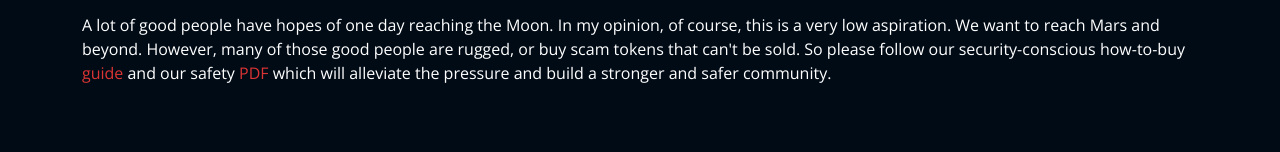
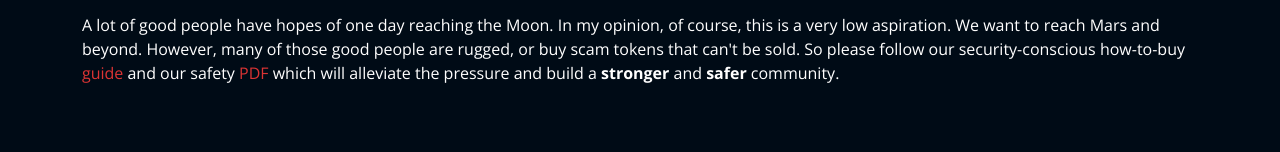
Before and after one commit to JamesPhoster/test-site, a plain HTML site: page index.html in a window 1280 px wide. Shown: the part 1068-1220 px from the top of the page. Drawn offline with nearby package versions, Linux system fonts and the light colour scheme; animation ran at ten frames a second.

Commit message:
Update index.html

```diff
--- a/index.html
+++ b/index.html
@@ -163,7 +163,7 @@ A lot of good people have hopes of one day reaching the Moon.
 
 In my opinion, of course, this is a very low aspiration. We want to reach Mars and beyond.
 
-However, many of those good people are rugged, or buy scam tokens that can't be sold. So please follow our security-conscious how-to-buy <a href="">guide</a> and our safety <a href="">PDF</a> which will alleviate the pressure and build a stronger and safer community.
+However, many of those good people are rugged, or buy scam tokens that can't be sold. So please follow our security-conscious how-to-buy <a href="">guide</a> and our safety <a href="">PDF</a> which will alleviate the pressure and build a <b>stronger</b> and <b>safer</b> community.
 	  </p>
       </div>
 
```
